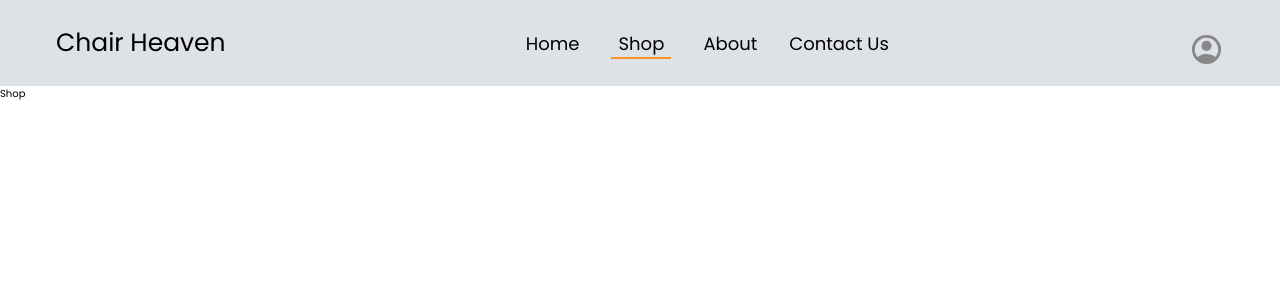
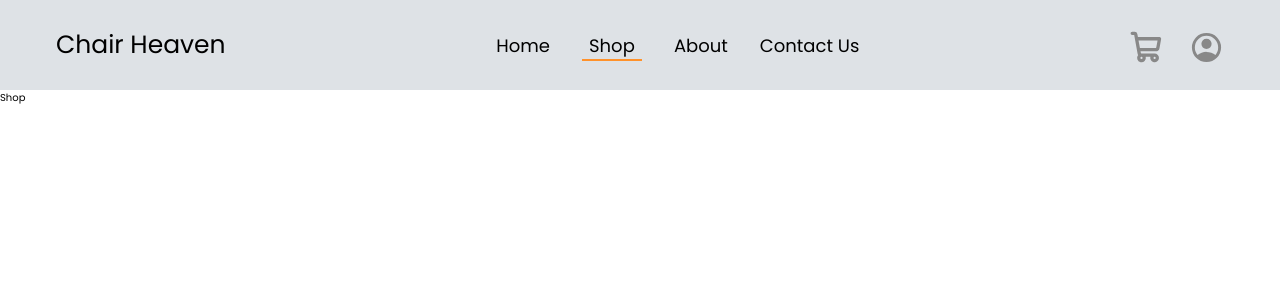
Before and after one commit to Bhavya-Goyal423/ecom-website, a React (Vite) app in the folder frontend/: page /shop in a window 1280 px wide. Shown: the top 300 px of the page. Built offline with nearby package versions, Linux system fonts and the light colour scheme.

Commit message:
added cart icon

```diff
--- a/frontend/src/components/navbar/Navbar.jsx
+++ b/frontend/src/components/navbar/Navbar.jsx
@@ -4,10 +4,13 @@ import { Link, NavLink } from "react-router-dom";
 import UserIcon from "../../icons/UserIcon";
 import { useState } from "react";
 import { Outlet } from "react-router-dom";
+import { useValue } from "../../context/CustomContext";
+import CartIcon from "../../icons/CartIcon";
 
 export default function Navbar() {
   // ? State to handle when user click for sign in or sign up
   const [isUserClicked, setIsUserClicked] = useState(false);
+  const { href } = useValue();
 
   return (
     <>
@@ -42,6 +45,11 @@ export default function Navbar() {
           </ul>
         </nav>
         <div className="user-login-signup">
+          {href === "shop" && (
+            <Link to={"/cart"}>
+              <CartIcon />
+            </Link>
+          )}
           <UserIcon setIsUserClicked={setIsUserClicked} />
           {isUserClicked && (
             <div className="user-dropdown">
@@ -51,7 +59,7 @@ export default function Navbar() {
           )}
         </div>
       </div>
-      <Outlet />
+      <Outlet href={"HREF"} />
     </>
   );
 }
--- a/frontend/src/components/navbar/navbar.css
+++ b/frontend/src/components/navbar/navbar.css
@@ -43,13 +43,17 @@
   position: relative;
   display: flex;
   top: 0.6rem;
+  gap: 2.4rem;
 }
 
 .user-icon {
   display: inline-block;
   font-size: 3.5rem;
   cursor: pointer;
-  /* border: 1px solid black; */
+}
+.cart-icon {
+  font-size: 3.5rem;
+  cursor: pointer;
 }
 
 .user-dropdown {
--- /dev/null
+++ b/frontend/src/context/CustomContext.jsx
@@ -0,0 +1,18 @@
+import { useContext, createContext, useState } from "react";
+
+const dataContext = createContext();
+
+export const useValue = () => {
+  const value = useContext(dataContext);
+  return value;
+};
+
+export const CustomContext = ({ children }) => {
+  const [href, setHref] = useState(null);
+
+  return (
+    <dataContext.Provider value={{ href, setHref }}>
+      {children}
+    </dataContext.Provider>
+  );
+};
--- /dev/null
+++ b/frontend/src/icons/CartIcon.jsx
@@ -0,0 +1,16 @@
+export default function CartIcon() {
+  return (
+    <svg
+      xmlns="http://www.w3.org/2000/svg"
+      width="1em"
+      height="1em"
+      viewBox="0 0 256 256"
+      className="icon cart-icon"
+    >
+      <path
+        fill="#888888"
+        d="M225.21 56.31A12 12 0 0 0 216 52H58l-4.27-23.58A20 20 0 0 0 34.05 12H16a12 12 0 0 0 0 24h14.71l24.91 137a28 28 0 0 0 4.07 10.21A32 32 0 1 0 115 196h34a32 32 0 1 0 31-24H83.17a4 4 0 0 1-3.93-3.28L76.92 156H188.1a28 28 0 0 0 27.55-23l12.16-66.86a12 12 0 0 0-2.6-9.83ZM92 204a8 8 0 1 1-8-8a8 8 0 0 1 8 8Zm88 8a8 8 0 1 1 8-8a8 8 0 0 1-8 8Zm12-83.28a4 4 0 0 1-3.9 3.28H72.56L62.38 76h139.24Z"
+      ></path>
+    </svg>
+  );
+}
--- a/frontend/src/main.jsx
+++ b/frontend/src/main.jsx
@@ -7,6 +7,7 @@ import About from "./pages/about/About";
 import ContactUs from "./pages/contactus/ContactUs";
 import Homepage from "./pages/homepage/Homepage";
 import Shop from "./pages/shop/Shop";
+import { CustomContext } from "./context/CustomContext";
 
 const router = createBrowserRouter([
   {
@@ -23,6 +24,8 @@ const router = createBrowserRouter([
 
 ReactDOM.createRoot(document.getElementById("root")).render(
   <React.StrictMode>
-    <RouterProvider router={router} />
+    <CustomContext>
+      <RouterProvider router={router} />
+    </CustomContext>
   </React.StrictMode>
 );
--- a/frontend/src/pages/shop/Shop.jsx
+++ b/frontend/src/pages/shop/Shop.jsx
@@ -1,5 +1,17 @@
 import "./shop.css";
+import { useValue } from "../../context/CustomContext";
+import { useEffect } from "react";
 
 export default function Shop() {
+  const { href, setHref } = useValue();
+
+  useEffect(() => {
+    setHref("shop");
+    return () => {
+      setHref(null);
+    };
+  }, [setHref]);
+  console.log(href);
+
   return <div>Shop</div>;
 }
```
Also changed, not shown: frontend/src/pages/SignIn/SignIn.jsx (added), frontend/src/pages/SignIn/signin.css (added), frontend/src/pages/Signup/SignUp.jsx (added), frontend/src/pages/Signup/signup.css (added).
